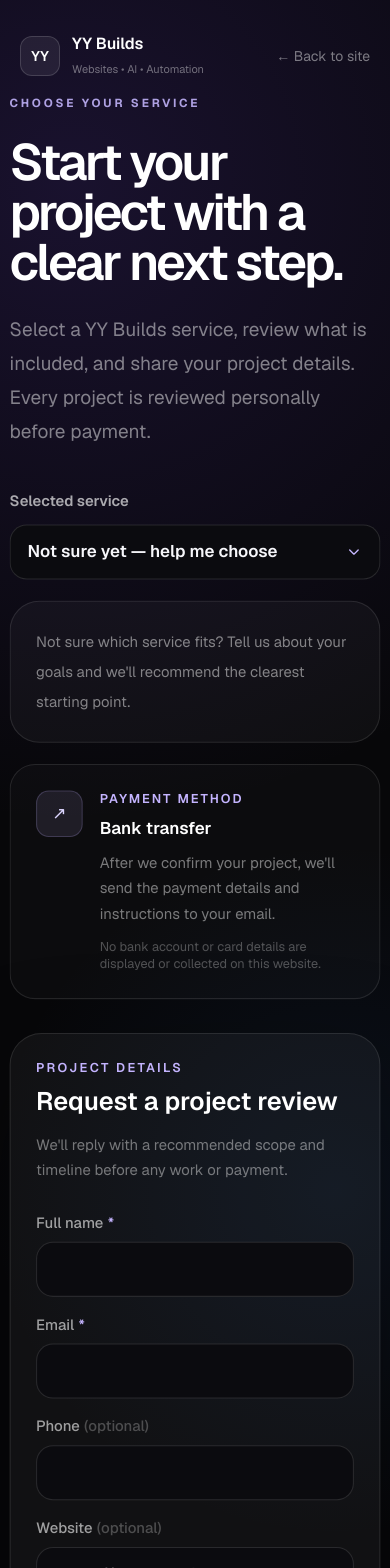
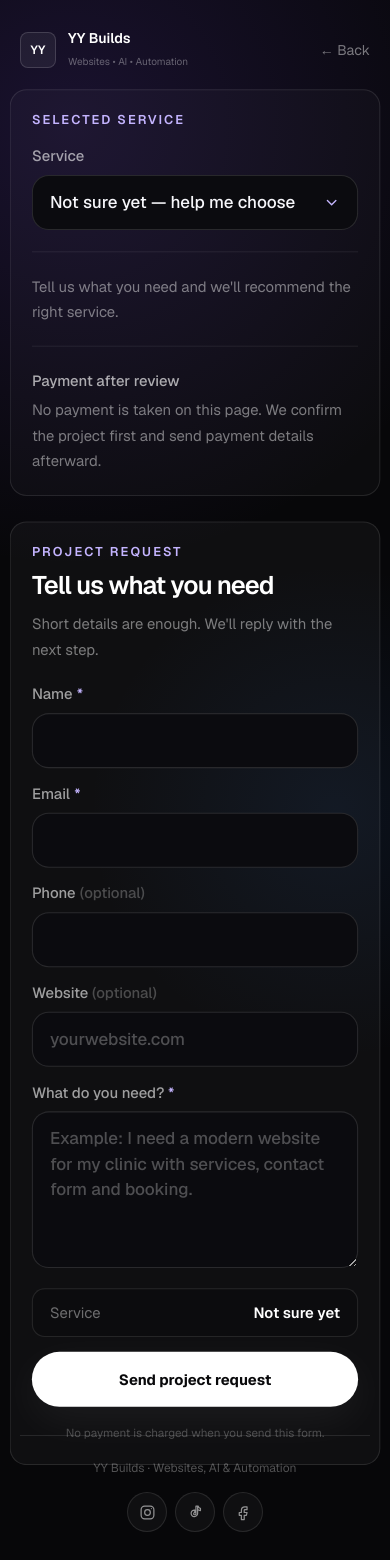
Before and after one commit to hellonexavo/nexavo, a Next.js app: page /checkout in a window 390 px wide. Shown: the top 1568 px of the page. Built offline with nearby package versions, Linux system fonts and the light colour scheme.

Commit message:
Simplify checkout form and remove animated presentation

```diff
--- a/app/checkout/CheckoutExperience.tsx
+++ b/app/checkout/CheckoutExperience.tsx
@@ -67,11 +67,15 @@ export default function CheckoutExperience({ products, initialProductId }: Props
           startedAt: formStartedAt.current,
         }),
       });
-      const responseBody = await response.json().catch(() => ({})) as { error?: string };
-      if (!response.ok) throw new Error(responseBody.error || "Your request could not be sent. Please try again.");
+
+      const responseBody = (await response.json().catch(() => ({}))) as { error?: string };
+      if (!response.ok) {
+        throw new Error(responseBody.error || "Your request could not be sent. Please try again.");
+      }
+
       sessionStorage.removeItem(PROJECT_CONTEXT_KEY);
       setStatus("success");
-      window.scrollTo({ top: 0, behavior: "smooth" });
+      window.scrollTo({ top: 0 });
     } catch (error) {
       setStatus("error");
       setErrorMessage(error instanceof Error ? error.message : "Your request could not be sent. Please try again.");
@@ -80,69 +84,172 @@ export default function CheckoutExperience({ products, initialProductId }: Props
 
   if (status === "success") {
     return (
-      <main className="checkout-page flex min-h-screen items-center px-5 py-16 text-white sm:px-6 lg:px-10">
-        <div className="mx-auto w-full max-w-3xl rounded-[34px] border border-emerald-300/20 bg-white/[0.045] p-7 text-center shadow-[0_35px_120px_rgba(0,0,0,.45)] sm:p-12">
-          <div className="mx-auto flex h-16 w-16 items-center justify-center rounded-full border border-emerald-300/25 bg-emerald-300/10 text-2xl text-emerald-300">✓</div>
-          <p className="mt-7 text-xs font-semibold uppercase tracking-[0.24em] text-emerald-300">YY Builds project request</p>
-          <h1 className="mt-5 text-4xl font-semibold tracking-[-0.05em] sm:text-6xl">Request received</h1>
-          <p className="mx-auto mt-5 max-w-xl text-lg leading-8 text-white/55">We&apos;ll review your request and reply with a recommended scope and timeline.</p>
-          <div className="mx-auto mt-8 max-w-lg rounded-2xl border border-white/10 bg-black/20 p-5 text-left"><p className="text-xs uppercase tracking-[0.16em] text-white/35">Selected service</p><p className="mt-2 text-lg font-semibold">{product?.name ?? "Not sure yet"}</p><p className="mt-1 text-white/45">Pricing based on scope</p></div>
-          <div className="mt-9 flex flex-col justify-center gap-3 sm:flex-row"><Link href="/" className="button-primary">Back to YY Builds <span>→</span></Link><button type="button" onClick={() => { formStartedAt.current = Date.now(); setProjectDescription(""); setHasAssistantContext(false); setStatus("idle"); }} className="button-secondary">Send another request</button></div>
+      <main className="checkout-page flex min-h-screen items-center px-5 py-12 text-white sm:px-6">
+        <div className="mx-auto w-full max-w-xl rounded-2xl border border-white/10 bg-white/[0.035] p-7 text-center sm:p-9">
+          <div className="mx-auto flex h-12 w-12 items-center justify-center rounded-full border border-emerald-300/20 bg-emerald-300/10 text-lg text-emerald-300">✓</div>
+          <p className="mt-5 text-xs font-semibold uppercase tracking-[0.16em] text-emerald-300">YY Builds</p>
+          <h1 className="mt-3 text-3xl font-semibold tracking-[-0.04em] sm:text-4xl">Request received</h1>
+          <p className="mx-auto mt-3 max-w-md text-sm leading-6 text-white/50">We&apos;ll review your project and reply with the clearest next step.</p>
+          <div className="mt-6 rounded-xl border border-white/10 bg-black/15 p-4 text-left">
+            <p className="text-xs uppercase tracking-[0.14em] text-white/30">Selected service</p>
+            <p className="mt-1 font-semibold">{product?.name ?? "Not sure yet"}</p>
+          </div>
+          <div className="mt-6 flex flex-col gap-3 sm:flex-row sm:justify-center">
+            <Link href="/" className="button-primary">Back to YY Builds</Link>
+            <button
+              type="button"
+              onClick={() => {
+                formStartedAt.current = Date.now();
+                setProjectDescription("");
+                setHasAssistantContext(false);
+                setStatus("idle");
+              }}
+              className="button-secondary"
+            >
+              Send another request
+            </button>
+          </div>
         </div>
       </main>
     );
   }
 
   return (
-    <main className="checkout-page min-h-screen px-5 pb-20 pt-8 text-white sm:px-6 sm:pt-10 lg:px-10">
-      <div className="mx-auto max-w-7xl">
-        <header className="flex items-center justify-between gap-5">
-          <Link href="/" className="flex items-center gap-3" aria-label="YY Builds home"><span className="flex h-10 w-10 items-center justify-center rounded-xl border border-white/15 bg-white/[0.07] text-sm font-semibold">YY</span><span><span className="block font-semibold">YY Builds</span><span className="text-[11px] text-white/40">Websites • AI • Automation</span></span></Link>
-          <Link href="/" className="text-sm text-white/45 transition hover:text-white">← Back to site</Link>
+    <main className="checkout-page min-h-screen px-5 py-7 text-white sm:px-6 lg:px-8">
+      <div className="mx-auto max-w-5xl">
+        <header className="flex items-center justify-between gap-4">
+          <Link href="/" className="flex items-center gap-3" aria-label="YY Builds home">
+            <span className="flex h-9 w-9 items-center justify-center rounded-lg border border-white/15 bg-white/[0.06] text-xs font-semibold">YY</span>
+            <span>
+              <span className="block text-sm font-semibold">YY Builds</span>
+              <span className="text-[10px] text-white/35">Websites • AI • Automation</span>
+            </span>
+          </Link>
+          <Link href="/" className="text-sm text-white/45 hover:text-white">← Back</Link>
         </header>
 
-        <div className="mt-12 grid gap-8 lg:grid-cols-[1.05fr_0.95fr] lg:items-start">
-          <section>
-            <p className="eyebrow">Choose your service</p>
-            <h1 className="mt-6 max-w-3xl text-5xl font-semibold leading-[.98] tracking-[-0.055em] sm:text-6xl lg:text-7xl">Start your project with a clear next step.</h1>
-            <p className="mt-6 max-w-2xl text-lg leading-8 text-white/48">Select a YY Builds service, review what is included, and share your project details. Every project is reviewed personally before payment.</p>
+        <div className="mt-8 grid gap-6 lg:grid-cols-[0.9fr_1.1fr] lg:items-start">
+          <section className="rounded-2xl border border-white/10 bg-white/[0.025] p-5 sm:p-6">
+            <p className="text-xs font-semibold uppercase tracking-[0.16em] text-violet-300">Selected service</p>
+            <label className="mt-4 block text-sm font-medium text-white/60">
+              Service
+              <select
+                value={productId}
+                onChange={(event) => selectProduct(event.target.value as ProductId | "")}
+                className="premium-select mt-2"
+              >
+                <option value="">Not sure yet — help me choose</option>
+                {products.map((item) => (
+                  <option key={item.id} value={item.id}>{item.name}</option>
+                ))}
+              </select>
+            </label>
 
-            <label className="mt-10 block max-w-xl text-sm font-semibold text-white/65">Selected service<select value={productId} onChange={(event) => selectProduct(event.target.value as ProductId | "")} className="premium-select mt-3"><option value="">Not sure yet — help me choose</option>{products.map((item) => <option key={item.id} value={item.id}>{item.name}</option>)}</select></label>
+            {product ? (
+              <div className="mt-5 border-t border-white/10 pt-5">
+                <h1 className="text-2xl font-semibold tracking-[-0.035em]">{product.name}</h1>
+                <p className="mt-2 text-sm leading-6 text-white/48">{product.description}</p>
+                <p className="mt-4 text-xs font-semibold uppercase tracking-[0.14em] text-white/35">Includes</p>
+                <ul className="mt-3 space-y-2 text-sm text-white/62">
+                  {product.features.slice(0, 5).map((feature) => (
+                    <li key={feature} className="flex gap-2"><span className="text-violet-300">✓</span><span>{feature}</span></li>
+                  ))}
+                </ul>
+              </div>
+            ) : (
+              <p className="mt-5 border-t border-white/10 pt-5 text-sm leading-6 text-white/45">Tell us what you need and we&apos;ll recommend the right service.</p>
+            )}
 
-            {product ? <article className="mt-5 rounded-[28px] border border-white/10 bg-white/[0.035] p-6 sm:p-8">
-              <div className="flex flex-col gap-5 border-b border-white/10 pb-7 sm:flex-row sm:items-end sm:justify-between"><div><p className="text-xs uppercase tracking-[0.18em] text-white/35">Selected service</p><h2 className="mt-3 text-3xl font-semibold tracking-[-0.04em]">{product.name}</h2></div><p className="text-sm font-medium text-white/45">Pricing based on scope</p></div>
-              <p className="mt-6 max-w-2xl leading-7 text-white/48">{product.description}</p>
-              <div className="mt-8"><p className="text-xs font-semibold uppercase tracking-[0.18em] text-violet-300">What is included</p><ul className="mt-5 grid gap-4 text-sm text-white/68 sm:grid-cols-2">{product.features.map((feature) => <li key={feature} className="flex gap-3"><span className="text-violet-300">✓</span><span>{feature}</span></li>)}</ul></div>
-            </article> : <div className="mt-5 rounded-[28px] border border-white/10 bg-white/[0.035] p-6 text-sm leading-7 text-white/48 sm:p-8">Not sure which service fits? Tell us about your goals and we&apos;ll recommend the clearest starting point.</div>}
-
-            <div className="mt-5 rounded-[24px] border border-white/10 bg-white/[0.025] p-6">
-              <div className="flex items-start gap-4"><span className="flex h-11 w-11 shrink-0 items-center justify-center rounded-xl border border-violet-300/20 bg-violet-300/10 text-violet-200">↗</span><div><p className="text-xs font-semibold uppercase tracking-[0.16em] text-violet-300">Payment method</p><p className="mt-2 font-semibold">Bank transfer</p><p className="mt-2 max-w-2xl text-sm leading-6 text-white/45">After we confirm your project, we&apos;ll send the payment details and instructions to your email.</p><p className="mt-3 text-xs text-white/28">No bank account or card details are displayed or collected on this website.</p></div></div>
+            <div className="mt-5 border-t border-white/10 pt-5 text-sm leading-6 text-white/45">
+              <p className="font-medium text-white/65">Payment after review</p>
+              <p className="mt-1">No payment is taken on this page. We confirm the project first and send payment details afterward.</p>
             </div>
           </section>
 
-          <aside className="rounded-[30px] border border-white/10 bg-white/[0.045] p-6 shadow-[0_35px_100px_rgba(0,0,0,.35)] sm:p-8 lg:sticky lg:top-8">
-            <div><p className="text-xs font-semibold uppercase tracking-[0.18em] text-violet-300">Project details</p><h2 className="mt-2 text-2xl font-semibold">Request a project review</h2><p className="mt-3 text-sm leading-6 text-white/42">We&apos;ll reply with a recommended scope and timeline before any work or payment.</p></div>
-            {hasAssistantContext && <div className="mt-5 rounded-2xl border border-violet-300/20 bg-violet-300/[0.06] p-4 text-sm leading-6 text-white/60"><span className="font-semibold text-violet-200">YY AI context added.</span> Review or edit the conversation summary below before sending.</div>}
-            <form onSubmit={submitRequest} aria-busy={status === "sending"} className="mt-7 space-y-4">
-              <CheckoutField label="Full name" name="name" autoComplete="name" required />
-              <CheckoutField label="Email" name="email" type="email" autoComplete="email" required />
-              <CheckoutField label="Phone" name="phone" type="tel" autoComplete="tel" />
-              <label className="block text-sm font-medium text-white/60">Website<span className="ml-1 text-white/25">(optional)</span><input name="website" type="url" autoComplete="url" placeholder="https://yourwebsite.com" className="premium-field mt-2" /></label>
+          <section className="rounded-2xl border border-white/10 bg-white/[0.035] p-5 sm:p-6">
+            <div>
+              <p className="text-xs font-semibold uppercase tracking-[0.16em] text-violet-300">Project request</p>
+              <h2 className="mt-2 text-2xl font-semibold tracking-[-0.035em]">Tell us what you need</h2>
+              <p className="mt-2 text-sm leading-6 text-white/45">Short details are enough. We&apos;ll reply with the next step.</p>
+            </div>
+
+            {hasAssistantContext && (
+              <div className="mt-4 rounded-xl border border-violet-300/20 bg-violet-300/[0.05] p-3 text-sm text-white/55">
+                <span className="font-semibold text-violet-200">YY AI context added.</span> You can edit it before sending.
+              </div>
+            )}
+
+            <form onSubmit={submitRequest} aria-busy={status === "sending"} className="mt-5 space-y-3.5">
+              <div className="grid gap-3.5 sm:grid-cols-2">
+                <CheckoutField label="Name" name="name" autoComplete="name" required />
+                <CheckoutField label="Email" name="email" type="email" autoComplete="email" required />
+              </div>
+              <div className="grid gap-3.5 sm:grid-cols-2">
+                <CheckoutField label="Phone" name="phone" type="tel" autoComplete="tel" />
+                <label className="block text-sm font-medium text-white/60">
+                  Website <span className="text-white/25">(optional)</span>
+                  <input name="website" type="url" autoComplete="url" placeholder="yourwebsite.com" className="premium-field mt-2" />
+                </label>
+              </div>
               <label className="sr-only" aria-hidden="true">Website confirmation<input name="websiteConfirm" type="text" tabIndex={-1} autoComplete="off" /></label>
-              <label className="block text-sm font-medium text-white/60">Project description<span className="ml-1 text-violet-300" aria-hidden="true">*</span><textarea required name="project_description" rows={7} value={projectDescription} onChange={(event) => setProjectDescription(event.target.value)} placeholder="Tell us about your business, goals, and what you need." className="premium-field mt-2 resize-y" /></label>
-              <div className="rounded-2xl border border-white/10 bg-black/20 p-4 text-sm"><div className="flex justify-between gap-4"><span className="text-white/40">Service</span><span className="text-right font-semibold">{product?.name ?? "Not sure yet"}</span></div><div className="mt-3 flex justify-between gap-4 border-t border-white/10 pt-3"><span className="text-white/55">Next step</span><span className="text-right font-semibold">{product ? "Let's discuss your project" : "Personal recommendation"}</span></div></div>
-              {status === "error" && <div role="alert" className="rounded-2xl border border-rose-300/20 bg-rose-300/[0.08] p-4 text-sm text-rose-100">{errorMessage || "The request could not be sent. Please try again in a moment."}</div>}
-              <button type="submit" disabled={status === "sending"} className="button-primary w-full disabled:cursor-not-allowed disabled:opacity-50">{status === "sending" ? "Sending request…" : "Send project request"} <span>→</span></button>
-              <p className="text-center text-[11px] leading-5 text-white/28">Submitting this form does not charge you or create an automatic payment.</p>
+              <label className="block text-sm font-medium text-white/60">
+                What do you need? <span className="text-violet-300" aria-hidden="true">*</span>
+                <textarea
+                  required
+                  name="project_description"
+                  rows={5}
+                  value={projectDescription}
+                  onChange={(event) => setProjectDescription(event.target.value)}
+                  placeholder="Example: I need a modern website for my clinic with services, contact form and booking."
+                  className="premium-field mt-2 resize-y"
+                />
+              </label>
+
+              <div className="flex items-center justify-between gap-4 rounded-xl border border-white/10 bg-black/15 px-4 py-3 text-sm">
+                <span className="text-white/40">Service</span>
+                <span className="text-right font-semibold">{product?.name ?? "Not sure yet"}</span>
+              </div>
+
+              {status === "error" && (
+                <div role="alert" className="rounded-xl border border-rose-300/20 bg-rose-300/[0.07] p-3 text-sm text-rose-100">
+                  {errorMessage || "The request could not be sent. Please try again in a moment."}
+                </div>
+              )}
+
+              <button type="submit" disabled={status === "sending"} className="button-primary w-full disabled:cursor-not-allowed disabled:opacity-50">
+                {status === "sending" ? "Sending…" : "Send project request"}
+              </button>
+              <p className="text-center text-[11px] leading-5 text-white/25">No payment is charged when you send this form.</p>
             </form>
-          </aside>
+          </section>
         </div>
-        <footer className="mt-12 flex flex-col items-center justify-between gap-4 border-t border-white/10 pt-7 text-xs text-white/35 sm:flex-row"><p>YY Builds · Websites, AI &amp; Automation</p><SocialLinks /></footer>
+
+        <footer className="mt-8 flex flex-col items-center justify-between gap-4 border-t border-white/10 pt-6 text-xs text-white/30 sm:flex-row">
+          <p>YY Builds · Websites, AI &amp; Automation</p>
+          <SocialLinks />
+        </footer>
       </div>
     </main>
   );
 }
 
-function CheckoutField({ label, name, type = "text", autoComplete, required = false }: { label: string; name: string; type?: string; autoComplete: string; required?: boolean }) {
-  return <label className="block text-sm font-medium text-white/60">{label}{required ? <span className="ml-1 text-violet-300" aria-hidden="true">*</span> : <span className="ml-1 text-white/25">(optional)</span>}<input required={required} name={name} type={type} autoComplete={autoComplete} className="premium-field mt-2" /></label>;
+function CheckoutField({
+  label,
+  name,
+  type = "text",
+  autoComplete,
+  required = false,
+}: {
+  label: string;
+  name: string;
+  type?: string;
+  autoComplete: string;
+  required?: boolean;
+}) {
+  return (
+    <label className="block text-sm font-medium text-white/60">
+      {label}{required ? <span className="ml-1 text-violet-300" aria-hidden="true">*</span> : <span className="ml-1 text-white/25">(optional)</span>}
+      <input required={required} name={name} type={type} autoComplete={autoComplete} className="premium-field mt-2" />
+    </label>
+  );
 }
```
